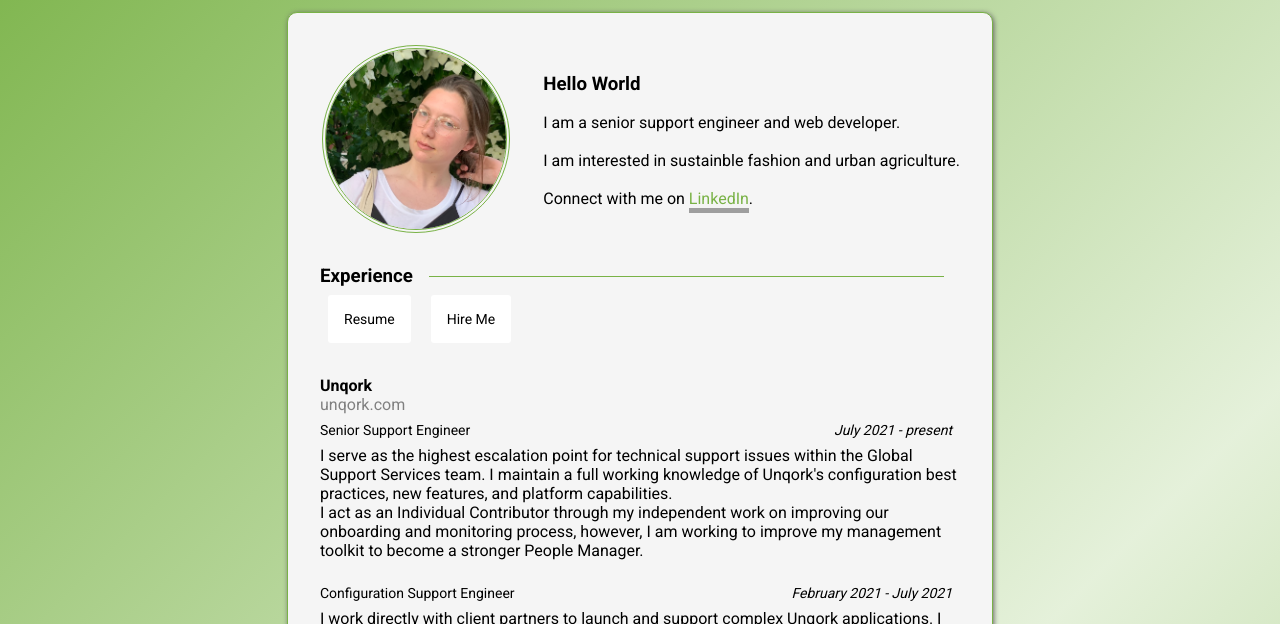
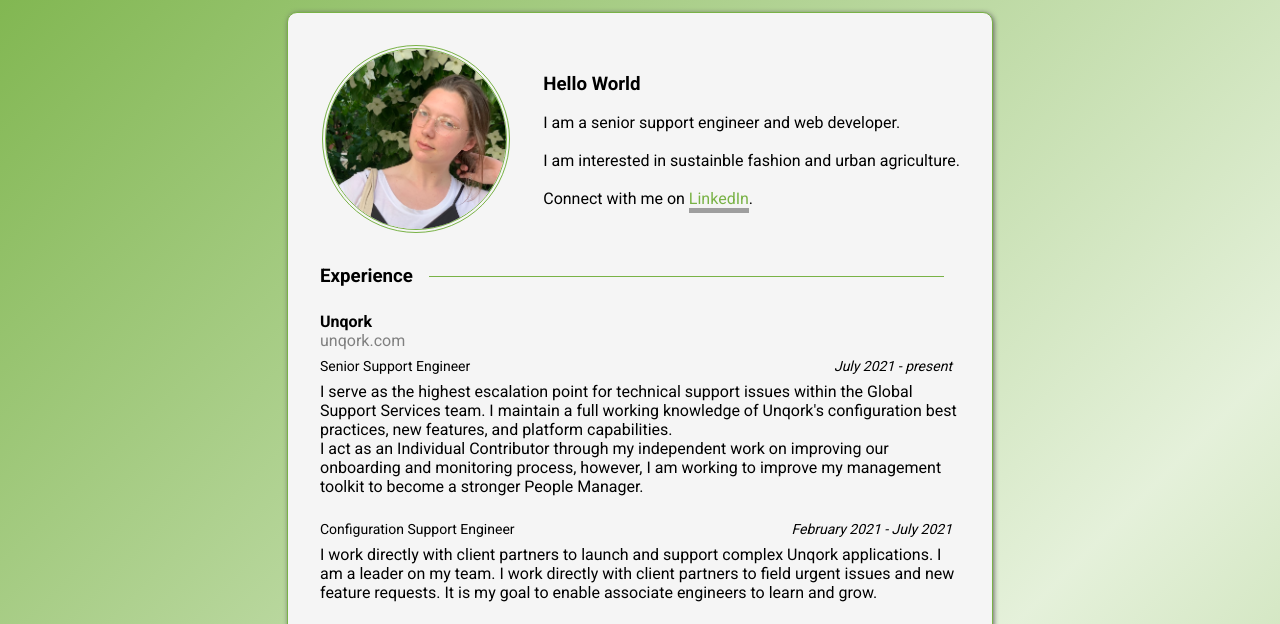
Before and after one commit to annayensietopping/ayt-site, a website built with Parcel: page index.html in a window 1280 px wide. Shown: the part 144-768 px from the top of the page. Built offline with nearby package versions, Linux system fonts and the light colour scheme; grey boxes are pictures that could not be loaded.

Commit message:
Update index.html

```diff
--- a/index.html
+++ b/index.html
@@ -49,8 +49,6 @@
 
 <!-- Write your comments here -->
 
-        <button><a href="resume.pdf">Resume</a></button>
-      <button><a href="mailto:itsannatopping@gmail.com">Hire Me</a></button>
 
         <div class="card" style="margin-top: 25px;">
         <div class="company">Unqork</div>
```
